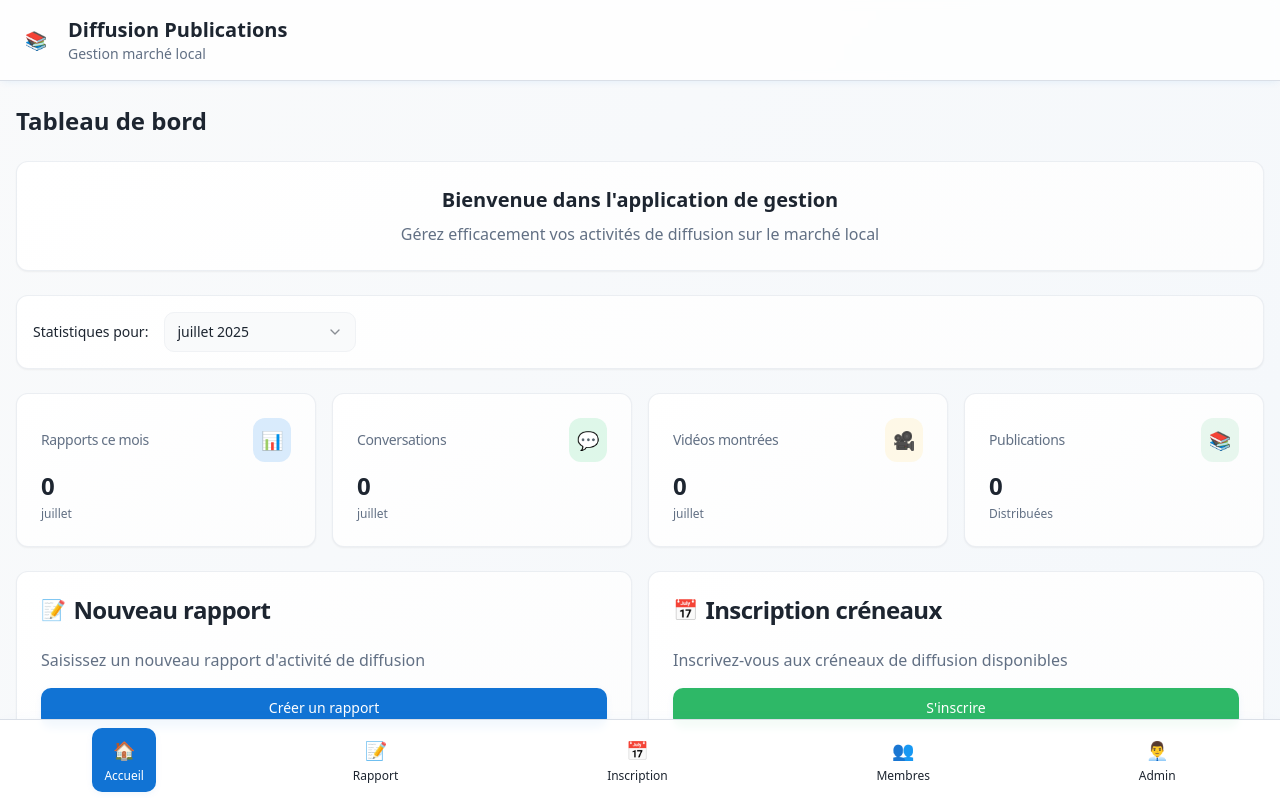
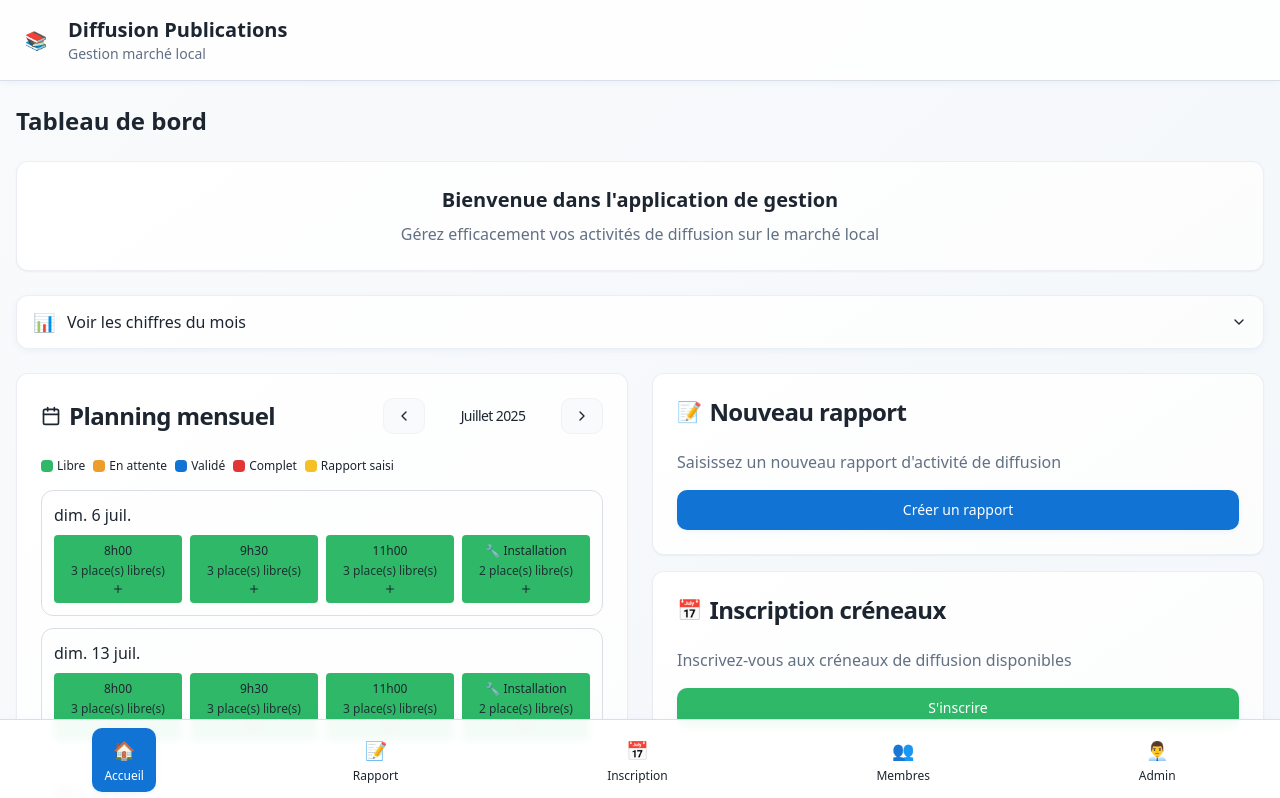
Before and after one commit to Techni-Park/jwcasa, a React (Vite) app: page / in a window 1280 px wide. Shown: the top 798 px of the page. Built offline with nearby package versions, Linux system fonts and the light colour scheme.

Commit message:
Refactor statistics and layout
Convert statistics banner to an accordion.
Reduce monthly planning width to half the screen.
Place "Inscription créneaux" and "Nouveau Rapport" in the other half.

```diff
--- a/src/pages/Home.tsx
+++ b/src/pages/Home.tsx
@@ -5,6 +5,7 @@ import PlanningMensuel from '@/components/PlanningMensuel';
 import { Card, CardContent, CardHeader, CardTitle } from '@/components/ui/card';
 import { Button } from '@/components/ui/button';
 import { Select, SelectContent, SelectItem, SelectTrigger, SelectValue } from '@/components/ui/select';
+import { Accordion, AccordionContent, AccordionItem, AccordionTrigger } from '@/components/ui/accordion';
 import { Link } from 'react-router-dom';
 
 const Home = () => {
@@ -78,10 +79,17 @@ const Home = () => {
         </Card>
       </div>
 
-      {/* Sélecteur de mois */}
-      <Card className="gradient-card shadow-soft border-border/50 mb-6">
-        <CardContent className="p-4">
-          <div className="flex items-center gap-4">
+      {/* Accordéon Statistiques */}
+      <Accordion type="single" collapsible className="mb-6">
+        <AccordionItem value="stats" className="border rounded-lg gradient-card shadow-soft border-border/50">
+          <AccordionTrigger className="px-4 py-3 hover:no-underline">
+            <div className="flex items-center gap-3">
+              <span className="text-lg">📊</span>
+              <span className="font-medium">Voir les chiffres du mois</span>
+            </div>
+          </AccordionTrigger>
+          <AccordionContent className="px-4 pb-4">
+            <div className="flex items-center gap-4 mb-4">
               <span className="text-sm font-medium">Statistiques pour:</span>
               <Select value={selectedMonth} onValueChange={setSelectedMonth}>
                 <SelectTrigger className="w-48">
@@ -96,11 +104,8 @@ const Home = () => {
                 </SelectContent>
               </Select>
             </div>
-        </CardContent>
-      </Card>
 
-      {/* Statistiques mensuelles */}
-      <div className="grid grid-cols-2 lg:grid-cols-4 gap-4 mb-6">
+            <div className="grid grid-cols-2 lg:grid-cols-4 gap-4">
               <StatsCard
                 title="Rapports ce mois"
                 value={stats.totalRapports}
@@ -130,9 +135,19 @@ const Home = () => {
                 trend="Distribuées"
               />
             </div>
+          </AccordionContent>
+        </AccordionItem>
+      </Accordion>
+
+      {/* Layout en 2 colonnes */}
+      <div className="grid grid-cols-1 lg:grid-cols-2 gap-6 mb-6">
+        {/* Planning mensuel */}
+        <div>
+          <PlanningMensuel selectedMonth={selectedMonth} onMonthChange={setSelectedMonth} />
+        </div>
 
         {/* Actions rapides */}
-      <div className="grid gap-4 md:grid-cols-2 mb-6">
+        <div className="space-y-4">
           <Card className="gradient-card shadow-soft border-border/50 hover:shadow-medium transition-all duration-300">
             <CardHeader>
               <CardTitle className="flex items-center gap-2 text-foreground">
@@ -171,10 +186,6 @@ const Home = () => {
             </CardContent>
           </Card>
         </div>
-
-      {/* Planning mensuel */}
-      <div className="mb-6">
-        <PlanningMensuel selectedMonth={selectedMonth} onMonthChange={setSelectedMonth} />
       </div>
 
       {/* Alertes et notifications */}
```
Lines whose indentation alone changed are shown as unchanged.
